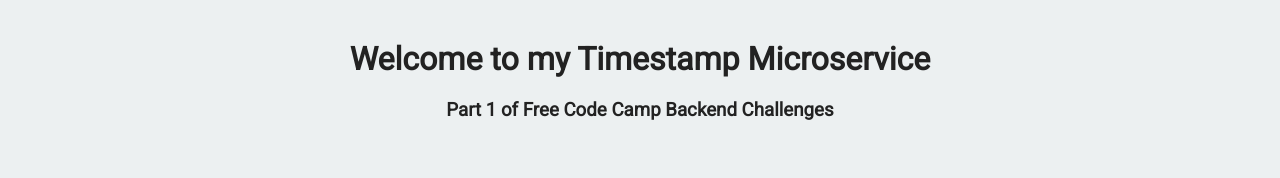
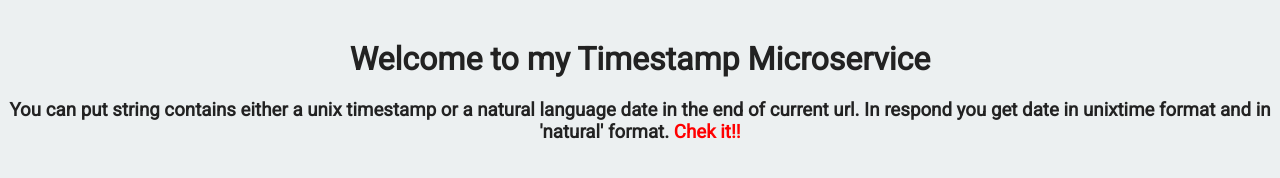
Before and after one commit to SJ23y/sj-timestamp-microserv, a website: page views/index.html in a window 1280 px wide. Drawn offline with Linux system fonts and the light colour scheme.

Commit message:
🚁🏄 Checkpoint ./views/index.html:997454/561

```diff
--- a/views/index.html
+++ b/views/index.html
@@ -11,7 +11,8 @@
    <body>
       <div class="container">
          <h1>Welcome to my Timestamp Microservice</h1>
-         <h3>Part 1 of Free Code Camp Backend Challenges</h3>
+         <h3>You can put string contains either a unix timestamp or a natural language date in the end of current url. In respond you get date in unixtime format and in 'natural' format. <span style="color: red">Chek it!!</span></h3>
+
       </div>
    </body>
 
```
